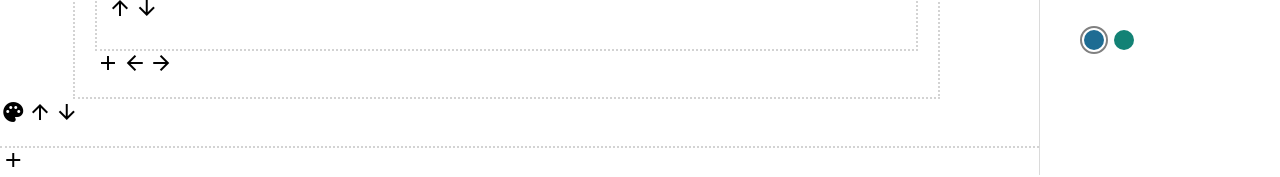
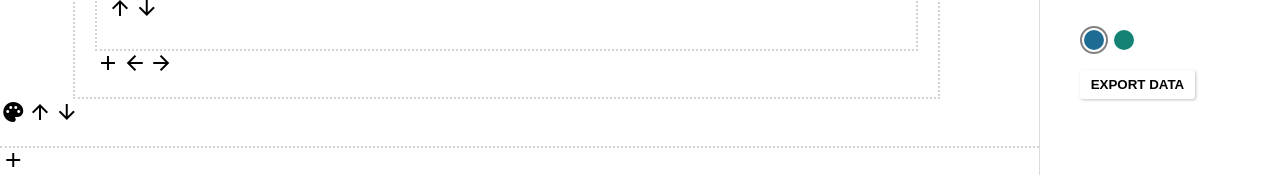
Before and after one commit to Droces/easy-sites, an Angular app: page /page/1 in a window 1280 px wide. Shown: the part 291-468 px from the top of the page. Built offline with nearby package versions, Linux system fonts and the light colour scheme.

Commit message:
Added data export feature

```diff
--- a/src/app/app.component.html
+++ b/src/app/app.component.html
@@ -6,6 +6,9 @@
   <aside>
     <h2>Pages</h2>
     <app-pages-list></app-pages-list>
+
     <app-theme-selector></app-theme-selector>
+
+    <p><button (click)="exportData()">Export data</button></p>
   </aside>
 </div>
--- a/src/app/app.component.ts
+++ b/src/app/app.component.ts
@@ -4,6 +4,7 @@ import { PagesListComponent } from './pages-list/pages-list.component';
 import { ThemeSelectorComponent } from './theme-selector/theme-selector.component';
 
 import { SettingsService } from './settings.service';
+import { PageService } from './page.service';
 
 @Component({
   selector: 'app-root',
@@ -13,6 +14,10 @@ import { SettingsService } from './settings.service';
 export class AppComponent {
   title = 'easy-sites';
 
-  constructor(
-    public settings: SettingsService) {}
+  constructor(public settings: SettingsService,
+    public pageService: PageService) {}
+
+  exportData(): void {
+    alert(JSON.stringify(this.pageService.getPages()));
+  }
 }
```
